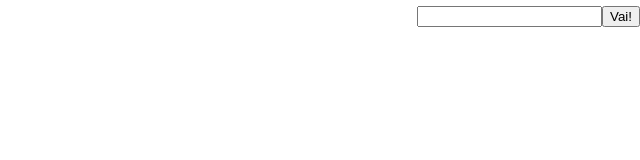
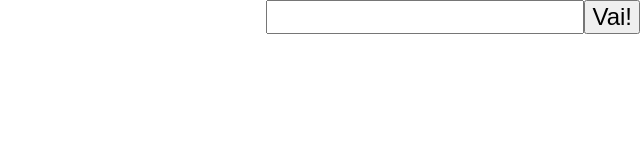
Before and after one commit to alexbrollo/ami, a plain HTML site: page progetto3.html in a window 1280 px wide. Shown: the whole page, without its empty margins (640-1280 px from the left). Drawn offline with Linux system fonts and the light colour scheme.

Commit message:
Update progetto3.css

```diff
--- a/css/progetto3.css
+++ b/css/progetto3.css
@@ -1,4 +1,5 @@
-body {font-size:1.5em;}
+body  {font-size:1.5em;}
+input, button {font-size:100%;}
 #main {position:relative;}
 #header {position:fixed; top:0;right:0;}
 #body {position:absolute; top:20px; width:100%;}
```
